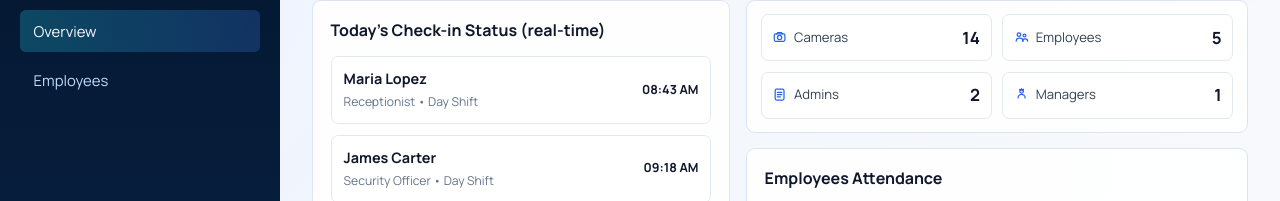
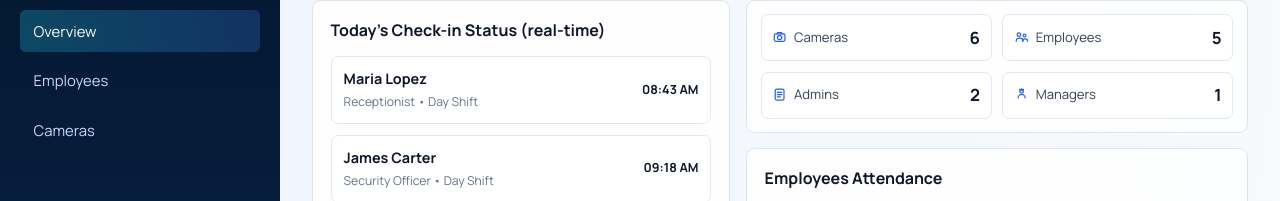
Before and after one commit to prowider5565/FaceID, a React app in the folder frontend/: page / in a window 1280 px wide. Shown: the part 98-299 px from the top of the page. Built offline with nearby package versions, Linux system fonts and the light colour scheme; the HTML template or start-up script is replaced by a standard one.

Commit message:
Cameras page

```diff
--- a/frontend/src/App.css
+++ b/frontend/src/App.css
@@ -462,6 +462,130 @@ h1 {
   background: #fee2e2;
 }
 
+.cameras-page {
+  display: flex;
+  flex-direction: column;
+  gap: 1rem;
+}
+
+.cameras-header h1 {
+  margin: 0;
+}
+
+.cameras-header p {
+  margin: 0.35rem 0 0;
+  color: #64748b;
+  font-size: 0.9rem;
+}
+
+.cameras-grid {
+  display: grid;
+  grid-template-columns: repeat(auto-fill, minmax(260px, 1fr));
+  gap: 0.85rem;
+}
+
+.camera-card {
+  border: 1px solid #dbe5f1;
+  border-radius: 0.55rem;
+  background: rgba(255, 255, 255, 0.95);
+  padding: 0.95rem;
+  display: flex;
+  flex-direction: column;
+  gap: 0.85rem;
+}
+
+.camera-card-head {
+  display: flex;
+  align-items: center;
+  justify-content: space-between;
+  gap: 0.65rem;
+}
+
+.camera-device {
+  margin: 0;
+  color: #0f172a;
+  font-size: 0.92rem;
+  font-weight: 650;
+}
+
+.camera-status {
+  display: inline-flex;
+  align-items: center;
+  border-radius: 999px;
+  padding: 0.2rem 0.55rem;
+  font-size: 0.72rem;
+  font-weight: 700;
+}
+
+.camera-status-online {
+  color: #166534;
+  background: #dcfce7;
+}
+
+.camera-status-offline {
+  color: #991b1b;
+  background: #fee2e2;
+}
+
+.camera-meta-grid {
+  margin: 0;
+  display: grid;
+  grid-template-columns: repeat(2, minmax(0, 1fr));
+  gap: 0.65rem 0.8rem;
+}
+
+.camera-meta-grid div {
+  min-width: 0;
+}
+
+.camera-meta-grid dt {
+  color: #64748b;
+  font-size: 0.7rem;
+  font-weight: 700;
+  text-transform: uppercase;
+  letter-spacing: 0.03em;
+}
+
+.camera-meta-grid dd {
+  margin: 0.18rem 0 0;
+  color: #1e293b;
+  font-size: 0.79rem;
+  overflow: hidden;
+  text-overflow: ellipsis;
+}
+
+.camera-card-actions {
+  display: flex;
+  justify-content: flex-end;
+  gap: 0.5rem;
+}
+
+.camera-btn {
+  border: 1px solid #cbd5e1;
+  border-radius: 0.4rem;
+  background: #ffffff;
+  color: #334155;
+  padding: 0.34rem 0.62rem;
+  font-size: 0.77rem;
+  font-weight: 620;
+  cursor: pointer;
+}
+
+.camera-btn-edit:hover {
+  border-color: #93c5fd;
+  color: #1d4ed8;
+}
+
+.camera-btn-delete {
+  border-color: #fecaca;
+  color: #b91c1c;
+  background: #fff7f7;
+}
+
+.camera-btn-delete:hover {
+  border-color: #fca5a5;
+}
+
 .employees-pagination {
   display: flex;
   align-items: center;
@@ -566,4 +690,8 @@ h1 {
     flex-direction: column;
     align-items: flex-start;
   }
+
+  .camera-meta-grid {
+    grid-template-columns: 1fr;
+  }
 }
--- a/frontend/src/App.tsx
+++ b/frontend/src/App.tsx
@@ -1,6 +1,7 @@
 import { useState } from 'react'
 import './App.css'
 import Dashboard from './pages/Dashboard'
+import Cameras from './pages/Cameras'
 import Employees from './pages/Employees'
 
 type Shift = 'Day' | 'Night'
@@ -29,7 +30,19 @@ type SystemMetric = {
   count: number
 }
 
-type PageKey = 'dashboard' | 'employees'
+type CameraStatus = 'Online' | 'Offline'
+type CameraPosition = 'CheckIn' | 'CheckOut'
+
+type Camera = {
+  id: number
+  deviceName: string
+  position: CameraPosition
+  status: CameraStatus
+  createdAt: string
+  updatedAt: string
+}
+
+type PageKey = 'dashboard' | 'employees' | 'cameras'
 
 type NavItem = {
   key: PageKey
@@ -39,6 +52,7 @@ type NavItem = {
 const navigationItems: NavItem[] = [
   { key: 'dashboard', label: 'Overview' },
   { key: 'employees', label: 'Employees' },
+  { key: 'cameras', label: 'Cameras' },
 ]
 
 const attendanceStatuses: AttendanceStatus[] = [
@@ -129,9 +143,59 @@ function App() {
   ]
 
   const activeEmployees = employees.filter((employee) => employee.isActive)
+  const cameras: Camera[] = [
+    {
+      id: 3001,
+      deviceName: 'Gate A - North Entrance',
+      position: 'CheckIn',
+      status: 'Online',
+      createdAt: '2025-03-21T09:00:00',
+      updatedAt: '2026-02-24T08:50:00',
+    },
+    {
+      id: 3002,
+      deviceName: 'Gate B - South Entrance',
+      position: 'CheckIn',
+      status: 'Online',
+      createdAt: '2025-03-21T09:00:00',
+      updatedAt: '2026-02-24T08:47:00',
+    },
+    {
+      id: 3003,
+      deviceName: 'Warehouse Exit',
+      position: 'CheckOut',
+      status: 'Offline',
+      createdAt: '2025-04-02T13:20:00',
+      updatedAt: '2026-02-24T07:14:00',
+    },
+    {
+      id: 3004,
+      deviceName: 'Admin Floor Lobby',
+      position: 'CheckIn',
+      status: 'Online',
+      createdAt: '2025-05-06T11:40:00',
+      updatedAt: '2026-02-24T08:53:00',
+    },
+    {
+      id: 3005,
+      deviceName: 'Production Line Exit',
+      position: 'CheckOut',
+      status: 'Offline',
+      createdAt: '2025-06-14T10:05:00',
+      updatedAt: '2026-02-24T06:38:00',
+    },
+    {
+      id: 3006,
+      deviceName: 'Visitor Reception',
+      position: 'CheckIn',
+      status: 'Online',
+      createdAt: '2025-08-09T14:12:00',
+      updatedAt: '2026-02-24T08:58:00',
+    },
+  ]
 
   const systemMetrics: SystemMetric[] = [
-    { label: 'Cameras', count: 14 },
+    { label: 'Cameras', count: cameras.length },
     { label: 'Employees', count: activeEmployees.length },
     { label: 'Admins', count: 2 },
     { label: 'Managers', count: 1 },
@@ -178,8 +242,10 @@ function App() {
             metrics={systemMetrics}
             attendanceStatuses={attendanceStatuses}
           />
+        ) : activePage === 'employees' ? (
+          <Employees employees={employees} />
         ) : (
-          <Employees employees={employees} />
+          <Cameras cameras={cameras} />
         )}
       </main>
     </div>
--- /dev/null
+++ b/frontend/src/pages/Cameras.tsx
@@ -0,0 +1,75 @@
+type CameraStatus = 'Online' | 'Offline'
+type CameraPosition = 'CheckIn' | 'CheckOut'
+
+type Camera = {
+  id: number
+  deviceName: string
+  position: CameraPosition
+  status: CameraStatus
+  createdAt: string
+  updatedAt: string
+}
+
+type CamerasProps = {
+  cameras: Camera[]
+}
+
+function Cameras({ cameras }: CamerasProps) {
+  return (
+    <section className="cameras-page">
+      <header className="cameras-header">
+        <div>
+          <h1>Cameras</h1>
+          <p>Monitor camera endpoints and manage their assignment and status.</p>
+        </div>
+      </header>
+
+      <div className="cameras-grid">
+        {cameras.map((camera) => (
+          <article key={camera.id} className="camera-card">
+            <div className="camera-card-head">
+              <p className="camera-device">{camera.deviceName}</p>
+              <span
+                className={`camera-status${
+                  camera.status === 'Online' ? ' camera-status-online' : ' camera-status-offline'
+                }`}
+              >
+                {camera.status}
+              </span>
+            </div>
+
+            <dl className="camera-meta-grid">
+              <div>
+                <dt>ID</dt>
+                <dd>{camera.id}</dd>
+              </div>
+              <div>
+                <dt>Position</dt>
+                <dd>{camera.position}</dd>
+              </div>
+              <div>
+                <dt>Created</dt>
+                <dd>{new Date(camera.createdAt).toLocaleString('en-US')}</dd>
+              </div>
+              <div>
+                <dt>Updated</dt>
+                <dd>{new Date(camera.updatedAt).toLocaleString('en-US')}</dd>
+              </div>
+            </dl>
+
+            <div className="camera-card-actions">
+              <button type="button" className="camera-btn camera-btn-edit">
+                Edit
+              </button>
+              <button type="button" className="camera-btn camera-btn-delete">
+                Delete
+              </button>
+            </div>
+          </article>
+        ))}
+      </div>
+    </section>
+  )
+}
+
+export default Cameras
```
